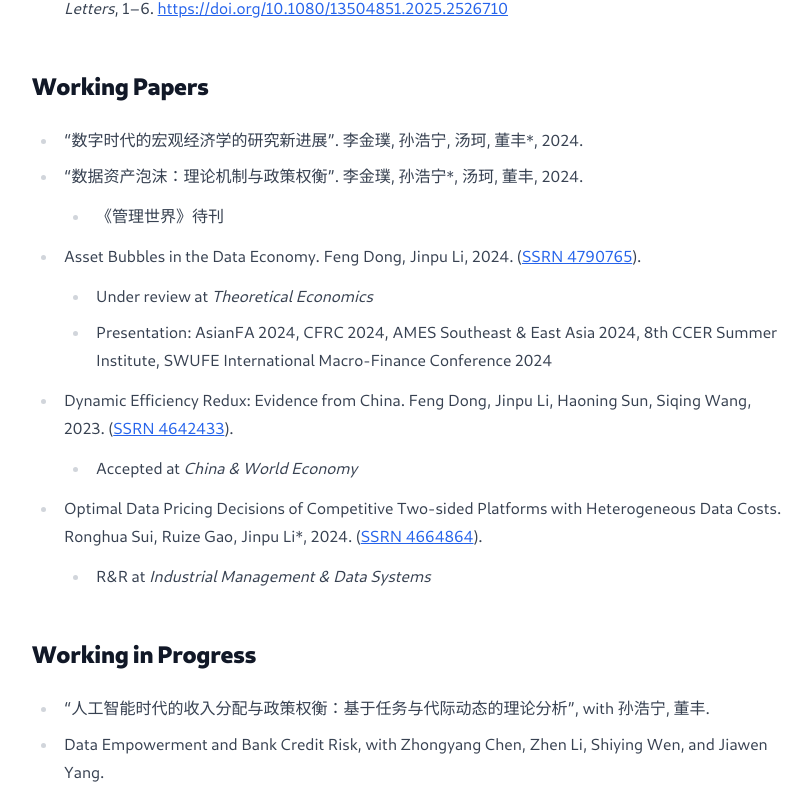
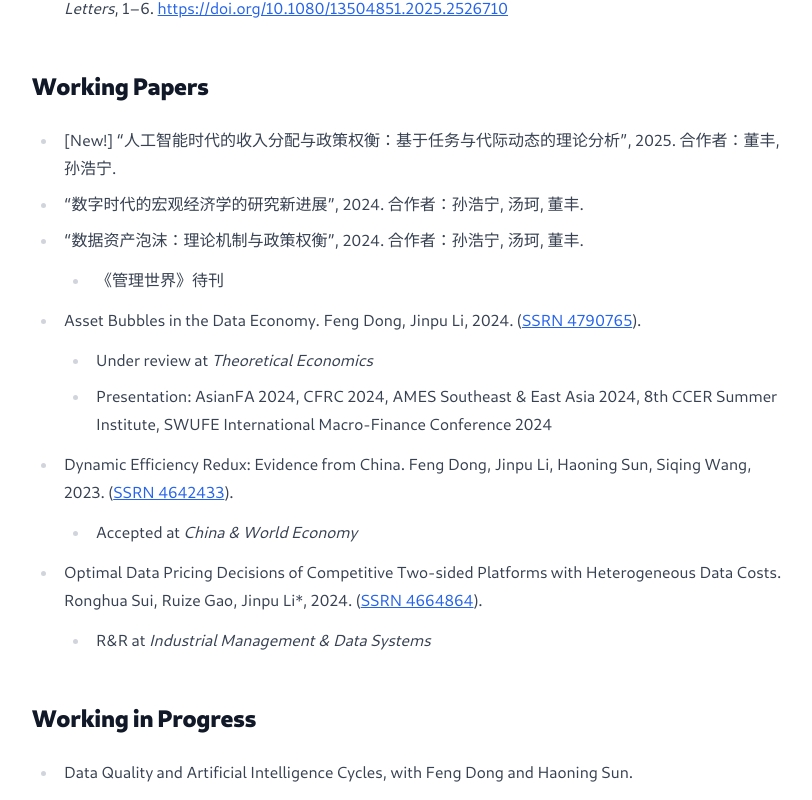
Before and after one commit to lijinpu/lijinpu.github.io, a Next.js app: page /research in a window 1280 px wide. Shown: the part 598-1398 px from the top of the page, without its empty margins (232-1044 px from the left). Built offline with nearby package versions, Linux system fonts and the light colour scheme.

Commit message:
auto update

```diff
--- a/pages/cv.tsx
+++ b/pages/cv.tsx
@@ -31,13 +31,15 @@ export default function CV() {
 
         <h2>Working Papers &nbsp;&nbsp; 工作论文</h2>
         <ul>
-
         <li>
-        “数字时代的宏观经济学的研究新进展”. 李金璞, 孙浩宁, 汤珂, 董丰*, 2024.
+            “人工智能时代的收入分配与政策权衡：基于任务与代际动态的理论分析”, 2025. 合作者：董丰, 孙浩宁.
+        </li>
+        <li>
+        “数字时代的宏观经济学的研究新进展”, 2024. 合作者：孙浩宁, 汤珂, 董丰.
         </li>
 
         <li>
-        “数据资产泡沫：理论机制与政策权衡”.  李金璞, 孙浩宁*, 汤珂, 董丰, 2024.
+         “数据资产泡沫：理论机制与政策权衡”, 2024. 合作者：孙浩宁, 汤珂, 董丰.
         </li>
 
         <li>
--- a/pages/personal.tsx
+++ b/pages/personal.tsx
@@ -36,7 +36,7 @@ export default function PersonalPage() {
         title="Go (Weiqi)"
         description={
           <>
-            I started learning Go at the age of 7 and eventually reached amateur 5-dan level. While I used to be quite competitive, my interest in sports tournaments has mellowed over time—these days, I&apos;m more likely to spend my spare hours playing music than counting liberties.
+            I&apos;m an amateur Go player. I started learning Go at age 7 and reached an amateur 5-dan level. I also participated in the National Professional Dan Qualification Tournament. In 2017, I was lucky enough to place 5th in Tsinghua University&apos;s Go competition.
           </>
         }
       />
--- a/pages/research.tsx
+++ b/pages/research.tsx
@@ -24,10 +24,13 @@ export default function Research() {
         <h2>Working Papers</h2>
 <ul>
     <li>
-        “数字时代的宏观经济学的研究新进展”. 李金璞, 孙浩宁, 汤珂, 董丰*, 2024.
+            [New!] “人工智能时代的收入分配与政策权衡：基于任务与代际动态的理论分析”, 2025. 合作者：董丰, 孙浩宁.
+        </li>
+    <li>
+        “数字时代的宏观经济学的研究新进展”, 2024. 合作者：孙浩宁, 汤珂, 董丰.
     </li>
     <li>
-        “数据资产泡沫：理论机制与政策权衡”. 李金璞, 孙浩宁*, 汤珂, 董丰, 2024.
+        “数据资产泡沫：理论机制与政策权衡”, 2024. 合作者：孙浩宁, 汤珂, 董丰.
         <ul>
             <li>《管理世界》待刊</li>
         </ul>
@@ -56,9 +59,7 @@ export default function Research() {
 
         <h2>Working in Progress</h2>
     <ul>
-        <li>
-            “人工智能时代的收入分配与政策权衡：基于任务与代际动态的理论分析”, with 孙浩宁, 董丰.
-        </li>
+        <li>Data Quality and Artificial Intelligence Cycles, with Feng Dong and Haoning Sun.</li>
         <li>Data Empowerment and Bank Credit Risk, with Zhongyang Chen, Zhen Li, Shiying Wen, and Jiawen Yang.</li>
     </ul>
 
```
